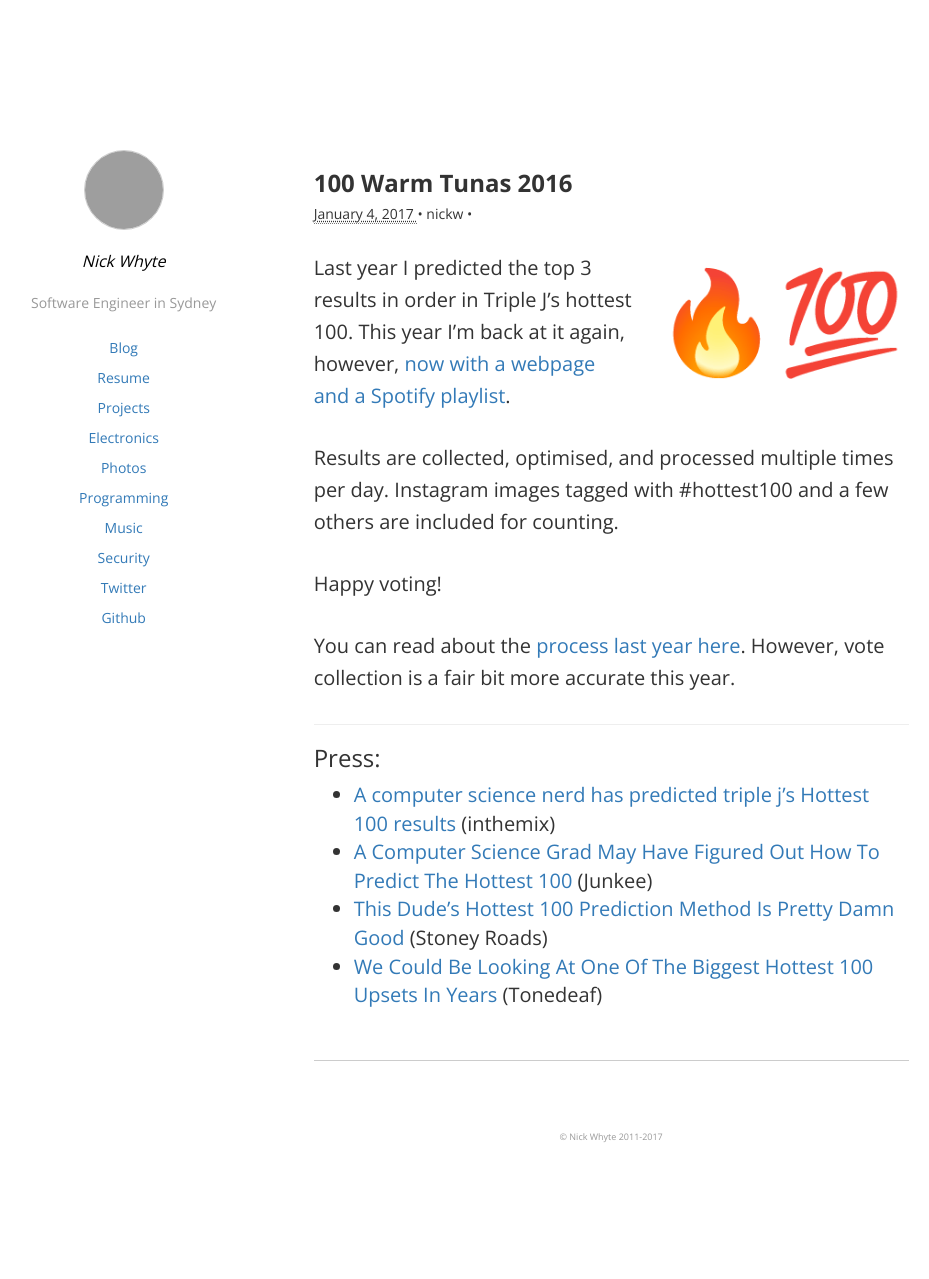
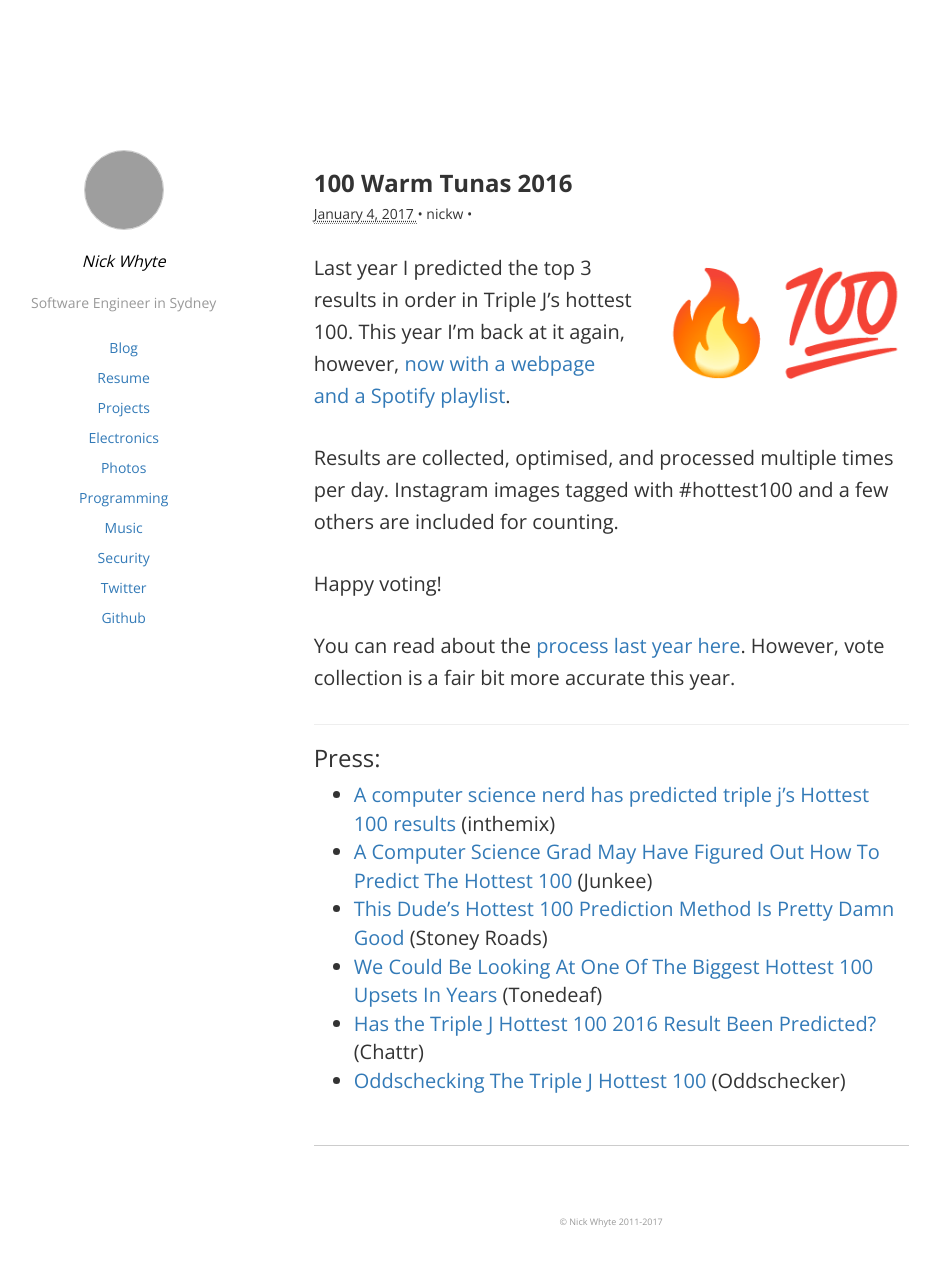
Before and after one commit to nickw444/nickw444.github.io, a Jekyll site: the page built from _posts/2017-01-04-100-warm-tunas-2016.md, in a window 1280 px wide. Shown: the whole page, without its empty margins (143-1072 px from the left). Built offline with Jekyll 4.4.1, drawn with Linux system fonts in a browser that asks for light colours; comment, search, counter and statistics services are not loaded; before the commit the page ends 1194 px from its top, so only the background shows below that; grey boxes are pictures that could not be loaded.

Commit message:
Update 2017-01-04-100-warm-tunas-2016.md

```diff
--- a/_posts/2017-01-04-100-warm-tunas-2016.md
+++ b/_posts/2017-01-04-100-warm-tunas-2016.md
@@ -28,3 +28,5 @@ You can read about the <a href="https://nickwhyte.com/post/2016/predicting-tripl
 - [A Computer Science Grad May Have Figured Out How To Predict The Hottest 100](http://junkee.com/computer-science-grad-may-figured-predict-hottest-100/92990) (Junkee)
 - [This Dude's Hottest 100 Prediction Method Is Pretty Damn Good](http://stoneyroads.com/2017/01/this-dudes-hottest-100-prediction-method-is-pretty-damn-good) (Stoney Roads)
 - [We Could Be Looking At One Of The Biggest Hottest 100 Upsets In Years](http://www.tonedeaf.com.au/495885/biggest-hottest-100-upsets.htm) (Tonedeaf)
+- [Has the Triple J Hottest 100 2016 Result Been Predicted?](http://chattr.com.au/2017/01/07/hottest-100-2016-results/) (Chattr)
+- [Oddschecking The Triple J Hottest 100](http://www.oddschecker.com.au/tips/tv-and-specials/20170112-oddschecking-the-triple-j-hottest-100) (Oddschecker)
```
